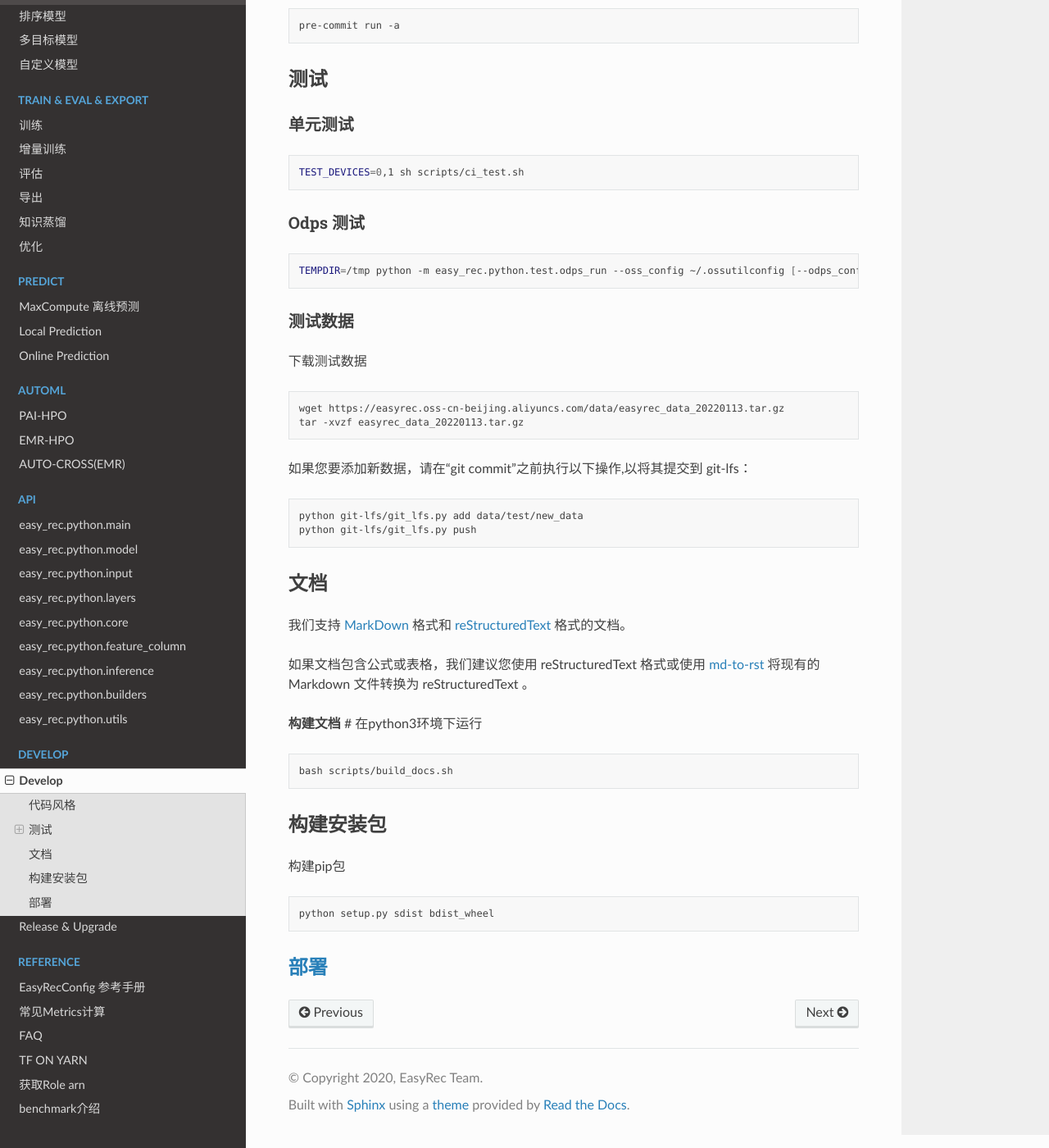
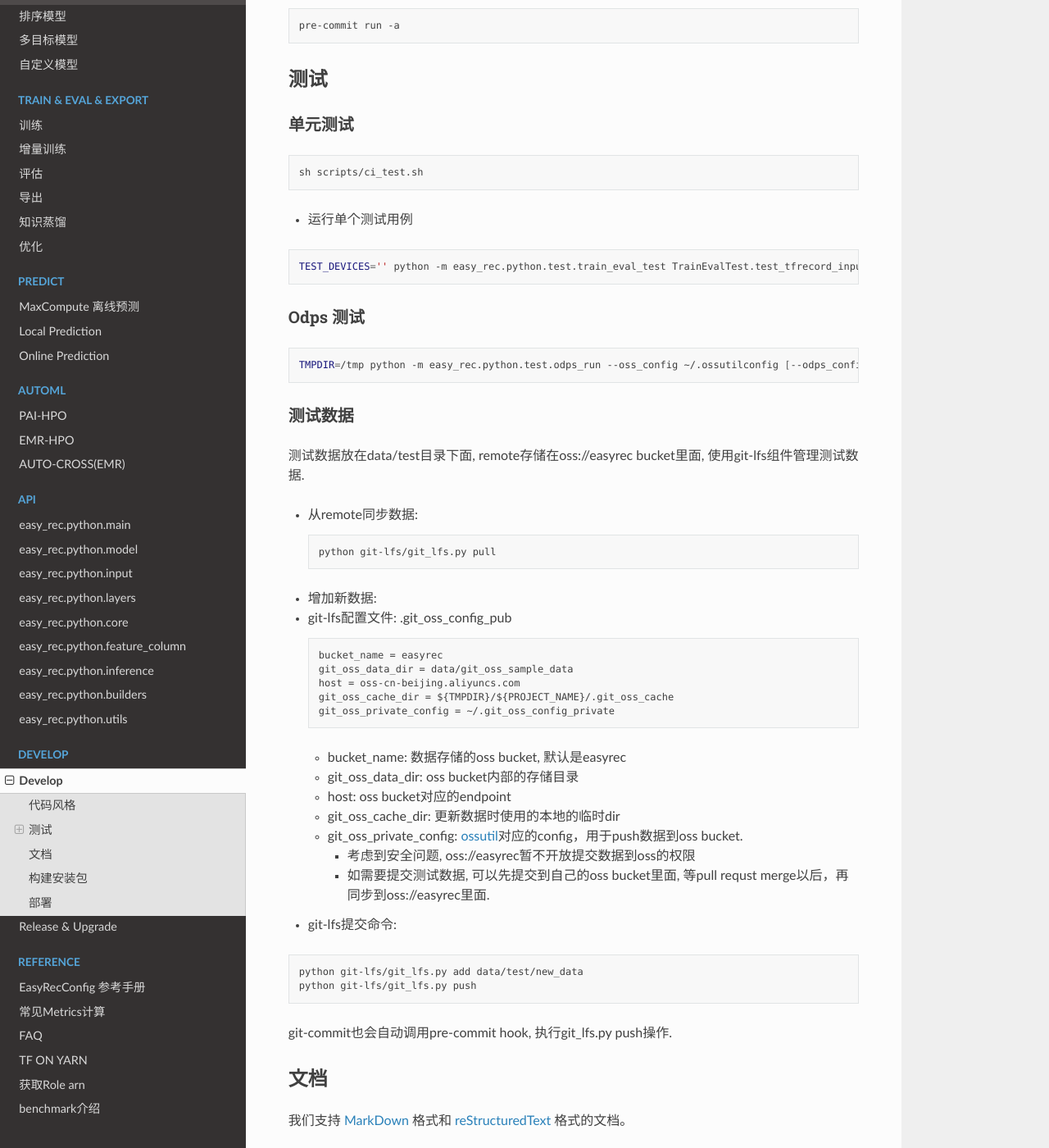
Before and after one commit to alibaba/EasyRec, a Sphinx documentation site: the page built from docs/source/develop.md, in a window 1280 px wide and 1400 px high, scrolled down 896 px. Shown: the whole window at 82% size. Built offline with Sphinx 7.4.7 and the Read the Docs theme 2.0.0, drawn with Linux system fonts in a browser that asks for light colours; the version number is read from the project's files by our own code; some of the changed text lies outside the part shown.

Commit message:
update docs

````diff
--- a/docs/source/develop.md
+++ b/docs/source/develop.md
@@ -41,30 +41,53 @@ pre-commit run -a
 #### 单元测试
 
 ```bash
-TEST_DEVICES=0,1 sh scripts/ci_test.sh
+sh scripts/ci_test.sh
+```
+
+- 运行单个测试用例
+
+```bash
+TEST_DEVICES='' python -m easy_rec.python.test.train_eval_test TrainEvalTest.test_tfrecord_input
 ```
 
 #### Odps 测试
 
 ```bash
-TEMPDIR=/tmp python -m easy_rec.python.test.odps_run --oss_config ~/.ossutilconfig [--odps_config {ODPS_CONFIG} --algo_project {ALOG_PROJ}  --arn acs:ram::xxx:role/yyy TestPipelineOnOdps.*]
+TMPDIR=/tmp python -m easy_rec.python.test.odps_run --oss_config ~/.ossutilconfig [--odps_config {ODPS_CONFIG} --algo_project {ALOG_PROJ}  --arn acs:ram::xxx:role/yyy TestPipelineOnOdps.*]
 ```
 
 #### 测试数据
 
-下载测试数据
+测试数据放在data/test目录下面, remote存储在oss://easyrec bucket里面, 使用git-lfs组件管理测试数据.
 
-```bash
-wget https://easyrec.oss-cn-beijing.aliyuncs.com/data/easyrec_data_20220113.tar.gz
-tar -xvzf easyrec_data_20220113.tar.gz
-```
+- 从remote同步数据:
+  ```bash
+  python git-lfs/git_lfs.py pull
+  ```
 
-如果您要添加新数据，请在“git commit”之前执行以下操作,以将其提交到 git-lfs：
+- 增加新数据:
+ - git-lfs配置文件: .git_oss_config_pub
+   ```yaml
+   bucket_name = easyrec
+   git_oss_data_dir = data/git_oss_sample_data
+   host = oss-cn-beijing.aliyuncs.com
+   git_oss_cache_dir = ${TMPDIR}/${PROJECT_NAME}/.git_oss_cache
+   git_oss_private_config = ~/.git_oss_config_private
+   ```
+   - bucket_name: 数据存储的oss bucket, 默认是easyrec
+   - git_oss_data_dir: oss bucket内部的存储目录
+   - host: oss bucket对应的endpoint
+   - git_oss_cache_dir: 更新数据时使用的本地的临时dir
+   - git_oss_private_config: [ossutil](https://help.aliyun.com/document_detail/120075.html)对应的config，用于push数据到oss bucket.
+     - 考虑到安全问题, oss://easyrec暂不开放提交数据到oss的权限
+     - 如需要提交测试数据, 可以先提交到自己的oss bucket里面, 等pull requst merge以后，再同步到oss://easyrec里面.
 
-```bash
-python git-lfs/git_lfs.py add data/test/new_data
-python git-lfs/git_lfs.py push
-```
+ - git-lfs提交命令:
+  ```bash
+  python git-lfs/git_lfs.py add data/test/new_data
+  python git-lfs/git_lfs.py push
+  ```
+git-commit也会自动调用pre-commit hook, 执行git_lfs.py push操作.
 
 ### 文档
 
@@ -73,18 +96,20 @@ python git-lfs/git_lfs.py push
 如果文档包含公式或表格，我们建议您使用 reStructuredText 格式或使用
 [md-to-rst](https://cloudconvert.com/md-to-rst) 将现有的 Markdown 文件转换为 reStructuredText 。
 
-**构建文档** # 在python3环境下运行
+**构建文档**
 
 ```bash
+# 在python3环境下运行
 bash scripts/build_docs.sh
 ```
 
 ### 构建安装包
 
-构建pip包
+**构建pip包**
 
 ```bash
 python setup.py sdist bdist_wheel
 ```
 
-### [部署](./release.md)
+### 部署
+- MaxCompute和DataScience[部署文档](./release.md)
````
Also changed, not shown: docs/source/quick_start/local_tutorial.md (+1 -2 lines), 1 other file.
